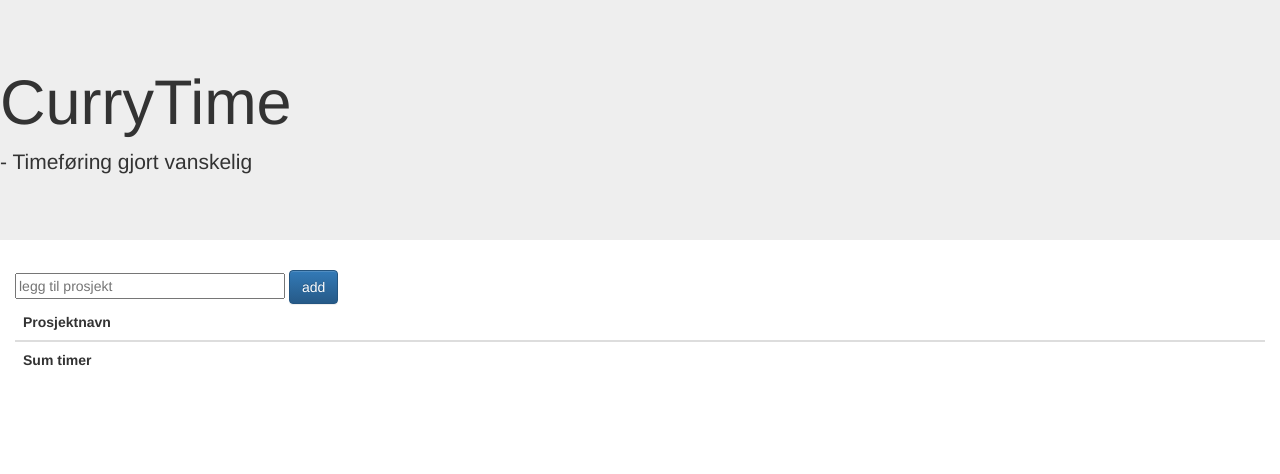
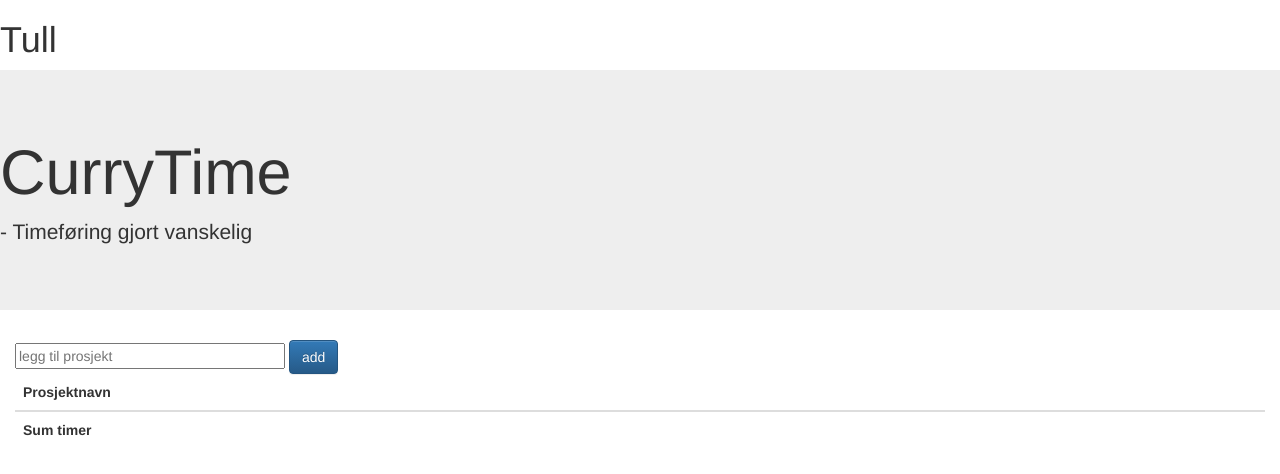
Before and after one commit to oven/git-fagkveld, a plain HTML site: page index.html in a window 1280 px wide. Drawn offline with nearby package versions, Linux system fonts and the light colour scheme.

Commit message:
noe tull

```diff
--- a/index.html
+++ b/index.html
@@ -11,6 +11,7 @@
 	<script src="controller.js"></script>
 </head>
 <body>
+	<h1>Tull</h1>
 	<div class="jumbotron">
 		<h1>CurryTime</h1>
 		<p>- Timeføring gjort vanskelig</p>
```
